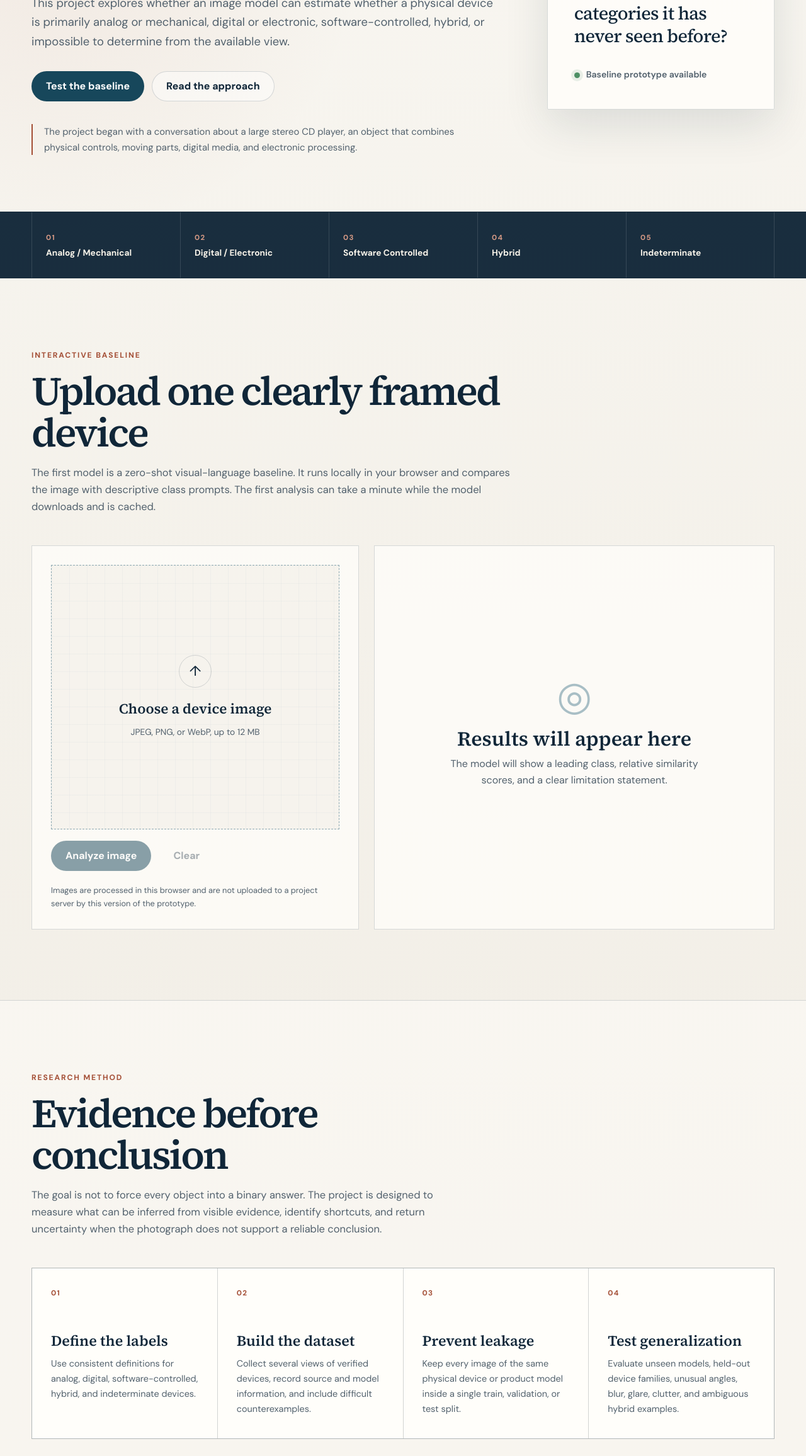
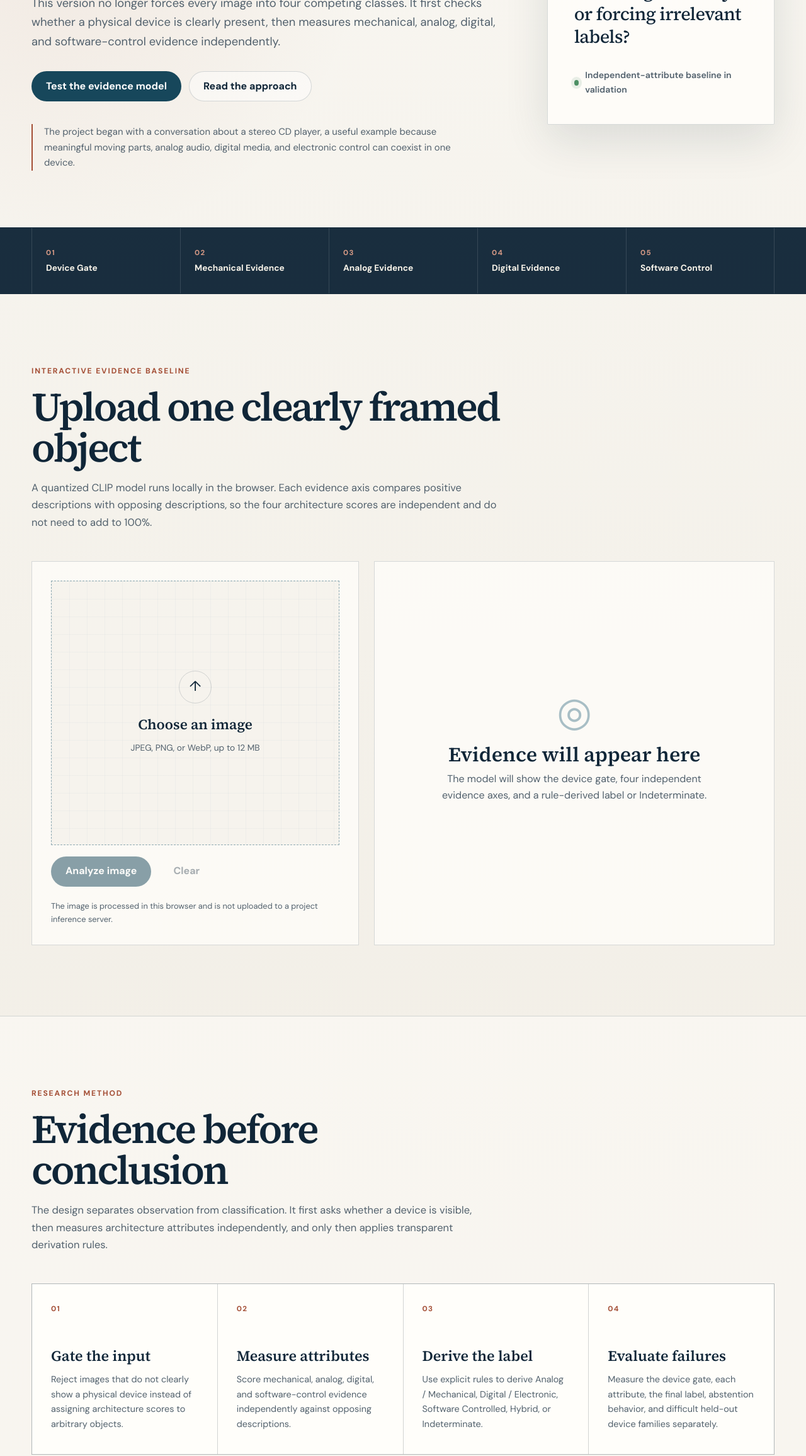
Before and after one commit to adamchristley/Device-classification-website, a plain HTML site: page index.html in a window 1280 px wide. Shown: the part 488-2800 px from the top of the page at 63% size. Drawn offline with Linux system fonts and the light colour scheme.

Commit message:
Explain independent evidence model in the website

```diff
--- a/index.html
+++ b/index.html
@@ -4,9 +4,9 @@
   <meta charset="utf-8" />
   <meta name="viewport" content="width=device-width, initial-scale=1" />
   <meta name="theme-color" content="#f4f1ea" />
-  <meta name="description" content="An interactive research prototype for estimating whether a photographed device is analog, digital, software-controlled, hybrid, or indeterminate." />
+  <meta name="description" content="A browser-based research prototype that measures independent mechanical, analog, digital, and software-control evidence in device photographs." />
   <meta property="og:title" content="Device Architecture AI" />
-  <meta property="og:description" content="A computer vision research prototype inspired by a conversation about analog and digital devices." />
+  <meta property="og:description" content="Independent architecture evidence from a device photograph, with a physical-device gate and an Indeterminate result." />
   <meta property="og:type" content="website" />
   <title>Device Architecture AI | Research Prototype</title>
   <link rel="icon" href="./favicon.svg" type="image/svg+xml" />
@@ -35,45 +35,45 @@
         <p class="eyebrow">Independent computer vision research prototype</p>
         <h1>Can a photograph reveal how a device works?</h1>
         <p class="hero-text">
-          This project explores whether an image model can estimate whether a physical device is primarily analog or mechanical, digital or electronic, software-controlled, hybrid, or impossible to determine from the available view.
+          This version no longer forces every image into four competing classes. It first checks whether a physical device is clearly present, then measures mechanical, analog, digital, and software-control evidence independently.
         </p>
         <div class="hero-actions">
-          <a class="button primary" href="#prototype">Test the baseline</a>
+          <a class="button primary" href="#prototype">Test the evidence model</a>
           <a class="button secondary" href="#method">Read the approach</a>
         </div>
         <p class="origin-note">
-          The project began with a conversation about a large stereo CD player, an object that combines physical controls, moving parts, digital media, and electronic processing.
+          The project began with a conversation about a stereo CD player, a useful example because meaningful moving parts, analog audio, digital media, and electronic control can coexist in one device.
         </p>
       </div>
 
       <aside class="research-card" aria-label="Research question">
         <p class="card-label">Research question</p>
         <blockquote>
-          Can a visual model learn architecture-related cues that transfer to device models and categories it has never seen before?
+          Can visible evidence support separate architecture attributes without inventing certainty or forcing irrelevant labels?
         </blockquote>
         <div class="status-line">
           <span class="status-dot"></span>
-          <span>Baseline prototype available</span>
+          <span>Independent-attribute baseline in validation</span>
         </div>
       </aside>
     </section>
 
-    <section class="classification-strip" aria-label="Classification labels">
+    <section class="classification-strip" aria-label="Evidence axes">
       <div class="shell class-grid">
-        <div><span>01</span><strong>Analog / Mechanical</strong></div>
-        <div><span>02</span><strong>Digital / Electronic</strong></div>
-        <div><span>03</span><strong>Software Controlled</strong></div>
-        <div><span>04</span><strong>Hybrid</strong></div>
-        <div><span>05</span><strong>Indeterminate</strong></div>
+        <div><span>01</span><strong>Device Gate</strong></div>
+        <div><span>02</span><strong>Mechanical Evidence</strong></div>
+        <div><span>03</span><strong>Analog Evidence</strong></div>
+        <div><span>04</span><strong>Digital Evidence</strong></div>
+        <div><span>05</span><strong>Software Control</strong></div>
       </div>
     </section>
 
     <section id="prototype" class="prototype-section shell">
       <div class="section-heading">
-        <p class="eyebrow">Interactive baseline</p>
-        <h2>Upload one clearly framed device</h2>
+        <p class="eyebrow">Interactive evidence baseline</p>
+        <h2>Upload one clearly framed object</h2>
         <p>
-          The first model is a zero-shot visual-language baseline. It runs locally in your browser and compares the image with descriptive class prompts. The first analysis can take a minute while the model downloads and is cached.
+          A quantized CLIP model runs locally in the browser. Each evidence axis compares positive descriptions with opposing descriptions, so the four architecture scores are independent and do not need to add to 100%.
         </p>
       </div>
 
@@ -83,10 +83,10 @@
             <input id="imageInput" type="file" accept="image/png,image/jpeg,image/webp" />
             <div id="emptyUpload" class="drop-content">
               <span class="upload-icon" aria-hidden="true">↑</span>
-              <strong>Choose a device image</strong>
+              <strong>Choose an image</strong>
               <span>JPEG, PNG, or WebP, up to 12 MB</span>
             </div>
-            <img id="previewImage" alt="Selected device preview" hidden />
+            <img id="previewImage" alt="Selected image preview" hidden />
           </label>
 
           <div class="upload-actions">
@@ -103,27 +103,27 @@
           </div>
 
           <p class="privacy-note">
-            Images are processed in this browser and are not uploaded to a project server by this version of the prototype.
+            The image is processed in this browser and is not uploaded to a project inference server.
           </p>
         </div>
 
         <div id="resultPanel" class="result-panel" aria-live="polite">
           <div id="resultEmpty" class="result-empty">
             <span class="result-symbol" aria-hidden="true">◎</span>
-            <h3>Results will appear here</h3>
-            <p>The model will show a leading class, relative similarity scores, and a clear limitation statement.</p>
+            <h3>Evidence will appear here</h3>
+            <p>The model will show the device gate, four independent evidence axes, and a rule-derived label or Indeterminate.</p>
           </div>
 
           <div id="resultContent" hidden>
-            <p class="card-label">Baseline assessment</p>
+            <p id="resultModelLabel" class="card-label">Evidence assessment</p>
             <div class="result-title-row">
               <div>
                 <h3 id="resultClass">Indeterminate</h3>
                 <p id="resultDescriptor"></p>
               </div>
               <div class="score-badge">
-                <strong id="resultScore">0%</strong>
-                <span>relative score</span>
+                <strong id="resultScore">Low</strong>
+                <span id="resultScoreLabel">evidence level</span>
               </div>
             </div>
 
@@ -137,7 +137,7 @@
             <div class="limitation-box">
               <h4>Important limitation</h4>
               <p>
-                This baseline compares overall visual similarity. It does not inspect hidden circuitry, verify a processor, or prove the device's internal architecture. The displayed scores are not calibrated probabilities.
+                These are independent visual evidence ratios against opposing prompt groups, not calibrated probabilities. The model cannot inspect hidden circuitry, verify firmware, or prove internal architecture from one exterior photograph.
               </p>
             </div>
           </div>
@@ -156,30 +156,30 @@
           <p class="eyebrow">Research method</p>
           <h2>Evidence before conclusion</h2>
           <p>
-            The goal is not to force every object into a binary answer. The project is designed to measure what can be inferred from visible evidence, identify shortcuts, and return uncertainty when the photograph does not support a reliable conclusion.
+            The design separates observation from classification. It first asks whether a device is visible, then measures architecture attributes independently, and only then applies transparent derivation rules.
           </p>
         </div>
 
         <div class="method-grid">
           <article>
             <span class="method-number">01</span>
-            <h3>Define the labels</h3>
-            <p>Use consistent definitions for analog, digital, software-controlled, hybrid, and indeterminate devices.</p>
+            <h3>Gate the input</h3>
+            <p>Reject images that do not clearly show a physical device instead of assigning architecture scores to arbitrary objects.</p>
           </article>
           <article>
             <span class="method-number">02</span>
-            <h3>Build the dataset</h3>
-            <p>Collect several views of verified devices, record source and model information, and include difficult counterexamples.</p>
+            <h3>Measure attributes</h3>
+            <p>Score mechanical, analog, digital, and software-control evidence independently against opposing descriptions.</p>
           </article>
           <article>
             <span class="method-number">03</span>
-            <h3>Prevent leakage</h3>
-            <p>Keep every image of the same physical device or product model inside a single train, validation, or test split.</p>
+            <h3>Derive the label</h3>
+            <p>Use explicit rules to derive Analog / Mechanical, Digital / Electronic, Software Controlled, Hybrid, or Indeterminate.</p>
           </article>
           <article>
             <span class="method-number">04</span>
-            <h3>Test generalization</h3>
-            <p>Evaluate unseen models, held-out device families, unusual angles, blur, glare, clutter, and ambiguous hybrid examples.</p>
+            <h3>Evaluate failures</h3>
+            <p>Measure the device gate, each attribute, the final label, abstention behavior, and difficult held-out device families separately.</p>
           </article>
         </div>
       </div>
@@ -193,29 +193,29 @@
 
       <div class="status-grid">
         <article class="status-card complete">
-          <span>Available now</span>
-          <h3>Zero-shot baseline</h3>
-          <p>A browser-based CLIP model compares one image against the four substantive architecture classes and applies a transparent uncertainty rule.</p>
+          <span>Implemented</span>
+          <h3>Independent evidence baseline</h3>
+          <p>The browser model includes a physical-device gate, four separate evidence axes, transparent thresholds, and a rule-derived result.</p>
         </article>
         <article class="status-card active">
-          <span>In progress</span>
-          <h3>Verified benchmark</h3>
-          <p>A small initial image set will be labeled by device identity and architecture, with model-level test separation.</p>
+          <span>Next validation</span>
+          <h3>Attribute benchmark</h3>
+          <p>The dataset must be relabeled for independent mechanical, analog, digital, and software attributes, including non-device negatives.</p>
         </article>
         <article class="status-card planned">
-          <span>Planned</span>
-          <h3>Measured results</h3>
-          <p>Confusion matrices, per-class precision and recall, calibration analysis, examples, and failure cases will be published here.</p>
+          <span>Promotion target</span>
+          <h3>Trained multi-label model</h3>
+          <p>A future supervised model will predict each attribute separately and will replace the baseline only after passing held-out quality gates.</p>
         </article>
       </div>
 
       <div class="research-note">
         <div>
-          <p class="card-label">Why an “indeterminate” result matters</p>
-          <h3>Missing evidence is not a modeling failure.</h3>
+          <p class="card-label">Why independent scores matter</p>
+          <h3>Absence should be allowed to look like absence.</h3>
         </div>
         <p>
-          An exterior image may not reveal firmware, internal signal paths, microcontrollers, or analog circuitry. A useful model must be allowed to say that another view, a model number, or documentation is required.
+          A smartphone can have high digital and software evidence while mechanical evidence remains low. A stereo can show both digital and mechanical evidence. The scores no longer compete for a forced 100% total.
         </p>
       </div>
     </section>
```
